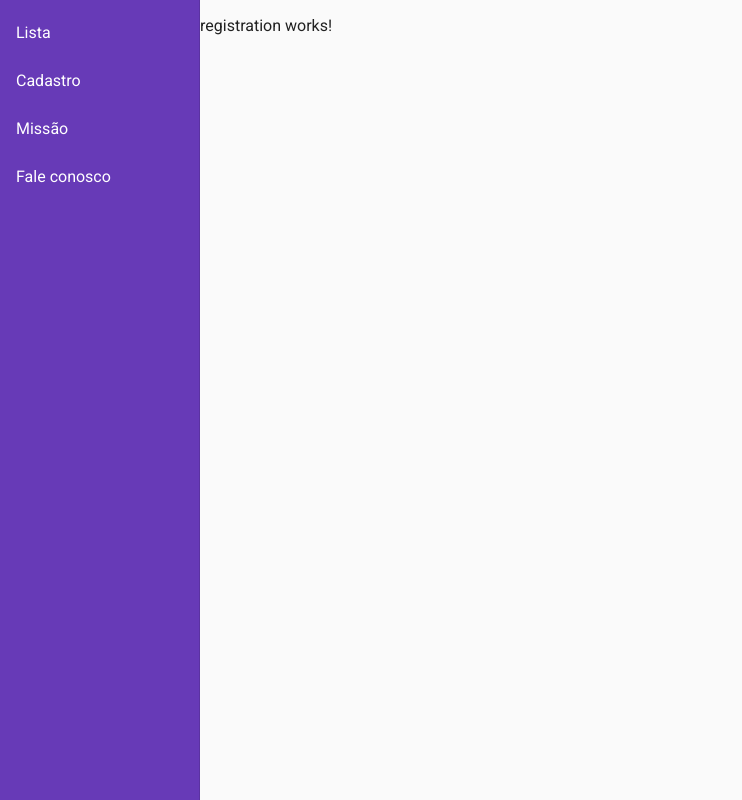
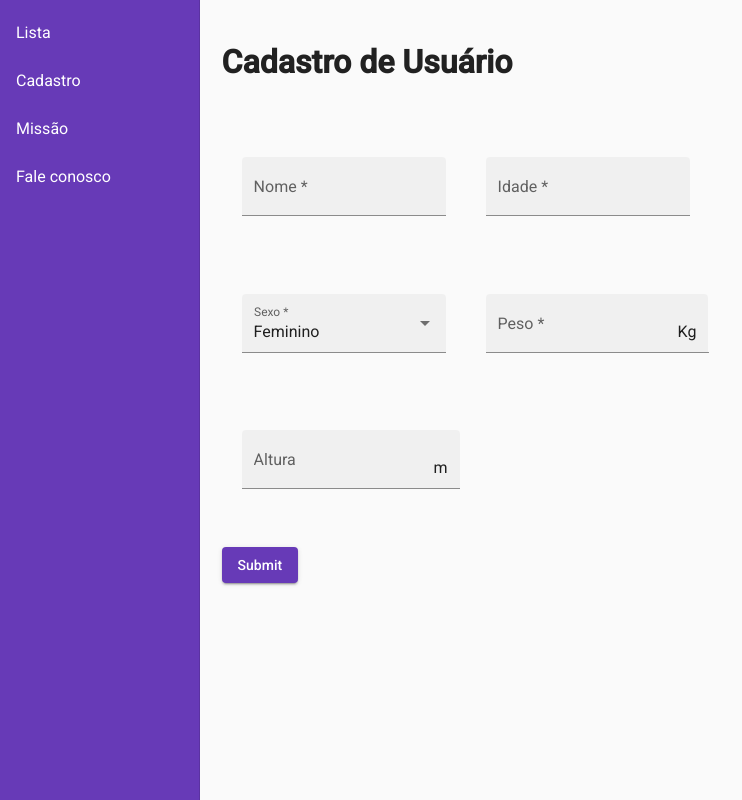
Before and after one commit to MatheusSoutto/pessoa-crud, an Angular app in the folder PessoaClient/: page / in a window 1280 px wide. Both pictures are taken after a click on the link "Cadastro". Shown: the whole page, without its empty margins (0-742 px from the left). Built offline with nearby package versions, Linux system fonts and the light colour scheme.

Commit message:
completing registration page

```diff
--- a/PessoaClient/src/app/app.module.ts
+++ b/PessoaClient/src/app/app.module.ts
@@ -14,6 +14,7 @@ import { MatListModule } from '@angular/material/list';
 import { MatDividerModule } from '@angular/material/divider';
 import { MatFormFieldModule } from '@angular/material/form-field';
 import { MatInputModule } from '@angular/material/input';
+import { MatSelectModule } from '@angular/material/select';
 import { FormsModule, ReactiveFormsModule } from '@angular/forms';
 import { ListingComponent } from './content/listing/listing.component';
 import { RegistrationComponent } from './content/registration/registration.component';
@@ -42,6 +43,7 @@ import { ContactComponent } from './content/contact/contact.component';
     MatDividerModule,
     MatFormFieldModule,
     MatInputModule,
+    MatSelectModule,
     FormsModule,
     ReactiveFormsModule
   ],
--- a/PessoaClient/src/app/content/contact/contact.component.css
+++ b/PessoaClient/src/app/content/contact/contact.component.css
@@ -1,3 +1,7 @@
 div {
   padding: 2%;
 }
+
+.form-field {
+  margin: 1.25rem;
+}
--- a/PessoaClient/src/app/content/registration/registration.component.css
+++ b/PessoaClient/src/app/content/registration/registration.component.css
@@ -1,3 +1,20 @@
 div {
   padding: 2%;
 }
+
+.form-field {
+  margin: 1.25rem;
+}
+
+.right-align {
+  text-align: right;
+}
+
+input.right-align::-webkit-outer-spin-button,
+input.right-align::-webkit-inner-spin-button {
+  display: none;
+}
+
+input.right-align {
+  -moz-appearance: textfield;
+}
--- a/PessoaClient/src/app/content/registration/registration.component.html
+++ b/PessoaClient/src/app/content/registration/registration.component.html
@@ -1 +1,40 @@
-<p>registration works!</p>
+<div>
+  <h1>
+    Cadastro de Usuário
+  </h1>
+  <br />
+  <form [formGroup]="pessoaForm">
+    <p>
+      <mat-form-field appearance="fill" class="form-field">
+        <mat-label>Nome</mat-label>
+        <input matInput formControllName="nome" name="nome" placeholder="João da Silva" required>
+      </mat-form-field>
+      <mat-form-field appearance="fill" class="form-field">
+        <mat-label>Idade</mat-label>
+        <input matInput formControllName="idade" name="idade" type="number" required>
+        <mat-error *ngIf="pessoaForm.controls.idade.invalid">{{getErrorMessageIdade()}}</mat-error>
+      </mat-form-field>
+    </p>
+    <p>
+      <mat-form-field appearance="fill" class="form-field">
+        <mat-label>Sexo</mat-label>
+        <mat-select formControlName="sexo" required>
+          <mat-option *ngFor="let sexo of sexoList" [value]="sexo">{{ sexo }}</mat-option>
+        </mat-select>
+      </mat-form-field>
+      <mat-form-field appearance="fill" class="form-field">
+        <mat-label>Peso</mat-label>
+        <input matInput formControllName="peso" name="peso" type="number" class="right-align" required>
+        <span matSuffix> Kg</span>
+      </mat-form-field>
+    </p>
+    <p>
+      <mat-form-field appearance="fill" class="form-field">
+        <mat-label>Altura</mat-label>
+        <input matInput formControllName="altura" name="altura" type="number" class="right-align">
+        <span matSuffix> m</span>
+      </mat-form-field>
+    </p>
+    <button mat-raised-button type="submit" color="primary">Submit</button>
+  </form>
+</div>
--- a/PessoaClient/src/app/content/registration/registration.component.ts
+++ b/PessoaClient/src/app/content/registration/registration.component.ts
@@ -1,4 +1,5 @@
 import { Component, OnInit } from '@angular/core';
+import { AbstractControl, FormBuilder, FormGroup, Validators } from '@angular/forms';
 
 @Component({
   selector: 'app-registration',
@@ -7,9 +8,54 @@ import { Component, OnInit } from '@angular/core';
 })
 export class RegistrationComponent implements OnInit {
 
-  constructor() { }
+  pessoaForm: FormGroup;
+
+  sexoList: string[] = ['Feminino', 'Masculino'];
+
+  constructor(
+    private formBuilder: FormBuilder
+  ) { }
 
   ngOnInit() {
+    this.pessoaForm = this.formBuilder.group({
+      nome: ['', Validators.required],
+      idade: [null, [Validators.required, Validators.pattern('[0-9]{3}')]],
+      sexo: [this.sexoList[0], Validators.required],
+      peso: [null, [Validators.required, Validators.pattern('[0-9]{3}\,[0-9]{2}')]],
+      altura: [null, [Validators.pattern('[0-9]\,[0-9]{2}')]],
+    })
+  }
+
+  getErrorMessageIdade() {
+    let required = this.getErrorRequired(this.pessoaForm.controls.idade);
+    if (required != null) {
+      return required;
+    }
+    if (this.pessoaForm.controls.idade.hasError('pattern')) {
+      return 'Campo deve ser um número referente à idade';
+    }
+  }
+
+  getErrorMessagePeso() {
+    let required = this.getErrorRequired(this.pessoaForm.controls.peso);
+    if (required != null) {
+      return required;
+    }
+    if (this.pessoaForm.controls.peso.hasError('pattern')) {
+      return 'Campo deve ser um número referente ao peso';
+    }
+  }
+
+  getErrorMessageAltura() {
+    if (this.pessoaForm.controls.altura.hasError('pattern')) {
+      return 'Campo deve ser um número referente à altura';
+    }
+  }
+
+  getErrorRequired(control: AbstractControl) {
+    if (control.hasError('required')) {
+      return 'Campo obrigatório';
+    }
   }
 
 }
```
